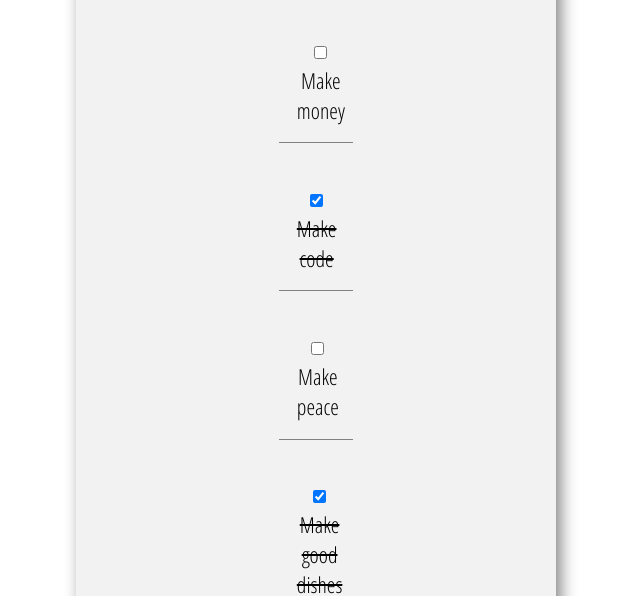
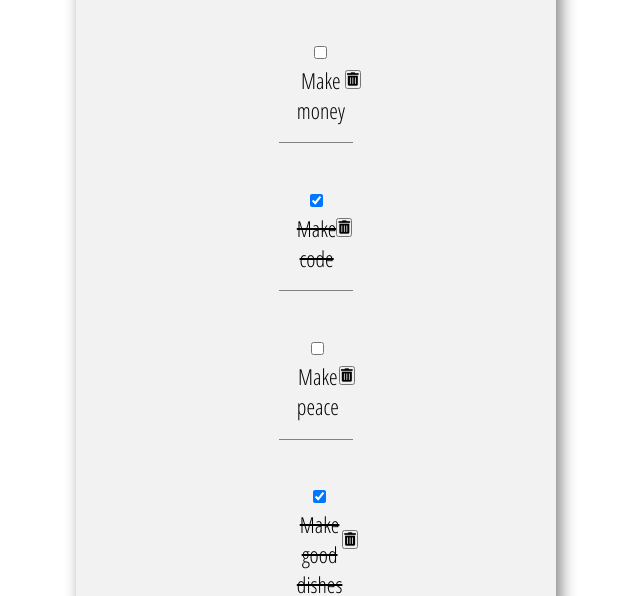
Before and after one commit to Audreyritzenthaler/todolist, a React (Create React App) app: page / in a window 1280 px wide. Shown: the part 214-810 px from the top of the page, without its empty margins (324-964 px from the left). Built offline with nearby package versions, Linux system fonts and the light colour scheme.

Commit message:
add function remove

```diff
--- a/src/components/ToDoItem.js
+++ b/src/components/ToDoItem.js
@@ -1,7 +1,7 @@
 import React from 'react'
 import './ToDoItem.css'
 
-const ToDoItem = ({ text, complete, checkFunction, id }) => {
+const ToDoItem = ({ text, complete, checkFunction, id, removeTodo }) => {
 
   return (
     <div className='item'>
@@ -14,6 +14,7 @@ const ToDoItem = ({ text, complete, checkFunction, id }) => {
         onChange={e => checkFunction(id)} />
       {text}
       </label>
+        <button id={id} className='removeBtn' onClick={e => removeTodo(id)}><i class="fas fa-trash-alt"></i></button>
     </div>
   )
 }
```
